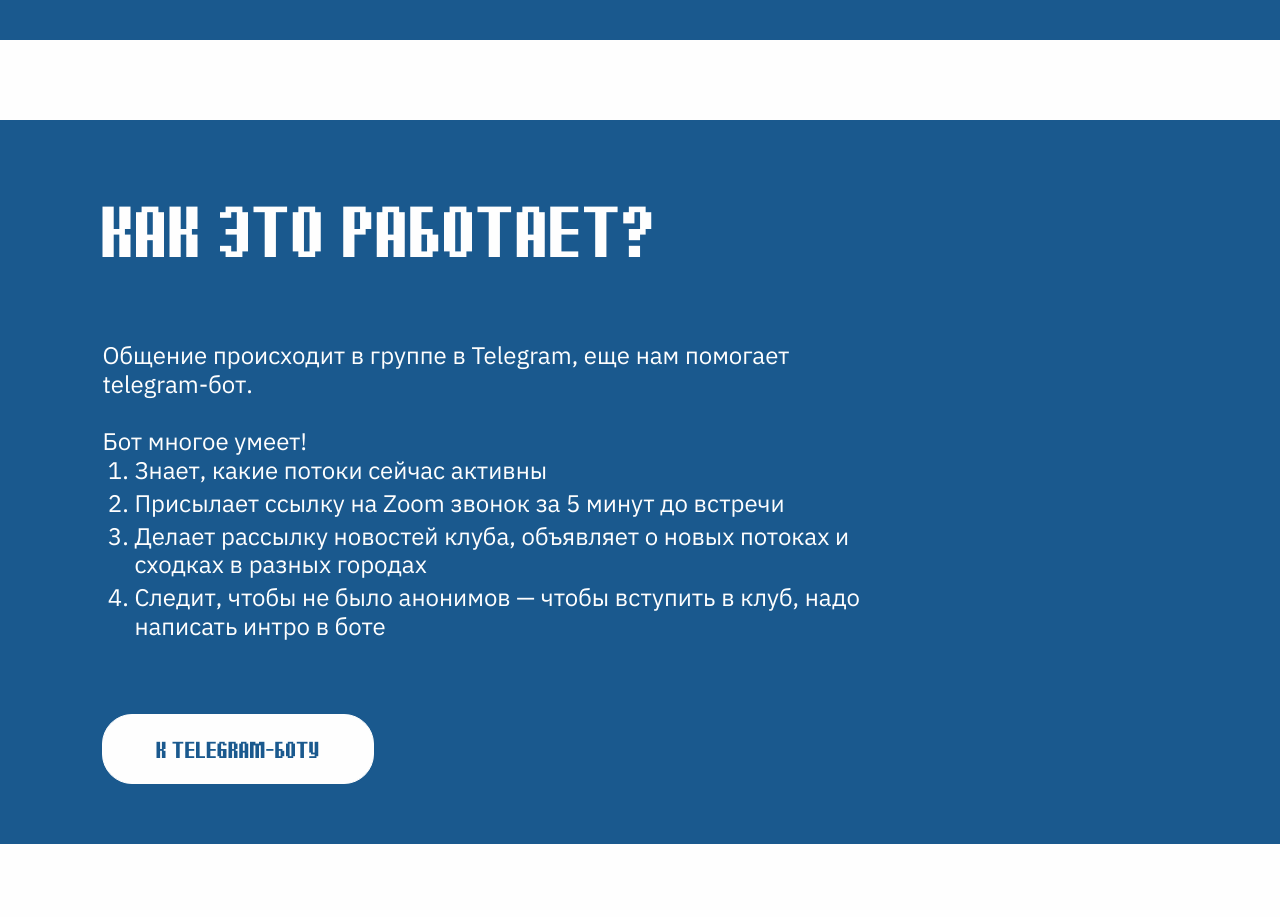
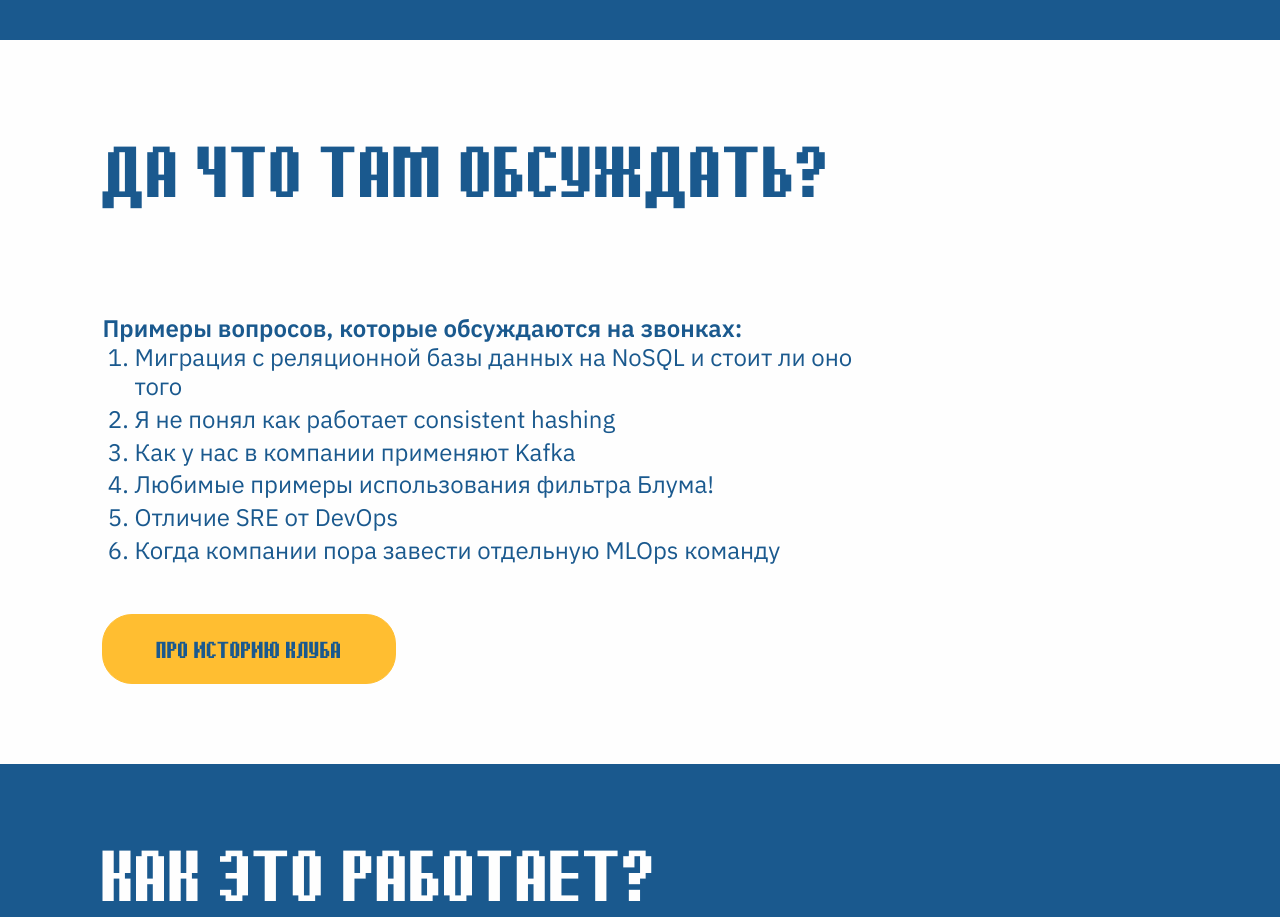
Before and after one commit to LenaAn/nelenkin-frontend, a React (Vite) app: page / in a window 1280 px wide. Shown: the part 2240-3157 px from the top of the page. Built offline with nearby package versions, Linux system fonts and the light colour scheme.

Commit message:
add what to discuss section

```diff
--- a/src/components/Page.jsx
+++ b/src/components/Page.jsx
@@ -4,6 +4,7 @@ import HowThisWorksSection from "./sections/HowThisWorksSection.jsx";
 import CalendarSection from "./sections/CalendarSection.jsx";
 import TelegramBotSection from "./sections/TelegramBotSection.jsx"
 import PastBooksSection from "./sections/PastBooksSection.jsx"
+import WhatToDiscuss from "./sections/WhatToDiscuss.jsx"
 
 function Page() {
     return (
@@ -11,6 +12,7 @@ function Page() {
             <AboutSection/>
             <PastBooksSection/>
             <HowThisWorksSection/>
+            <WhatToDiscuss/>
             <TelegramBotSection/>
             <CalendarSection/>
         </main>
--- /dev/null
+++ b/src/components/sections/WhatToDiscuss.jsx
@@ -0,0 +1,38 @@
+import './Section.css'
+
+function WhatToDiscuss() {
+    return (
+        <section className="section section-about">
+            <div className="container section-inner">
+                <div className="section-text-block">
+                    <h1 className="section-title">Да что там обсуждать?</h1>
+                    <div className="section-description">
+                        <br/><br/>
+                        <b>Примеры вопросов, которые обсуждаются на звонках:</b>
+                        <ol className="about-list">
+                            <li>Миграция с реляционной базы данных на NoSQL и стоит ли оно того</li>
+                            <li>Я не понял как работает consistent hashing</li>
+                            <li>Как у нас в компании применяют Kafka</li>
+                            <li>Любимые примеры использования фильтра Блума!</li>
+                            <li>Отличие SRE от DevOps</li>
+                            <li>Когда компании пора завести отдельную MLOps команду</li>
+                        </ol>
+                    </div>
+
+                    <div className="section-actions">
+                        <a href="https://vas3k.club/post/26356/" target="_blank" rel="noopener noreferrer"
+                           className="btn btn--primary">Про историю клуба</a>
+                    </div>
+                </div>
+
+                <img
+                    className="section-image"
+                    src="/img/book.svg"
+                    alt="Иллюстрация клуба"
+                />
+            </div>
+        </section>
+    )
+}
+
+export default WhatToDiscuss
```
